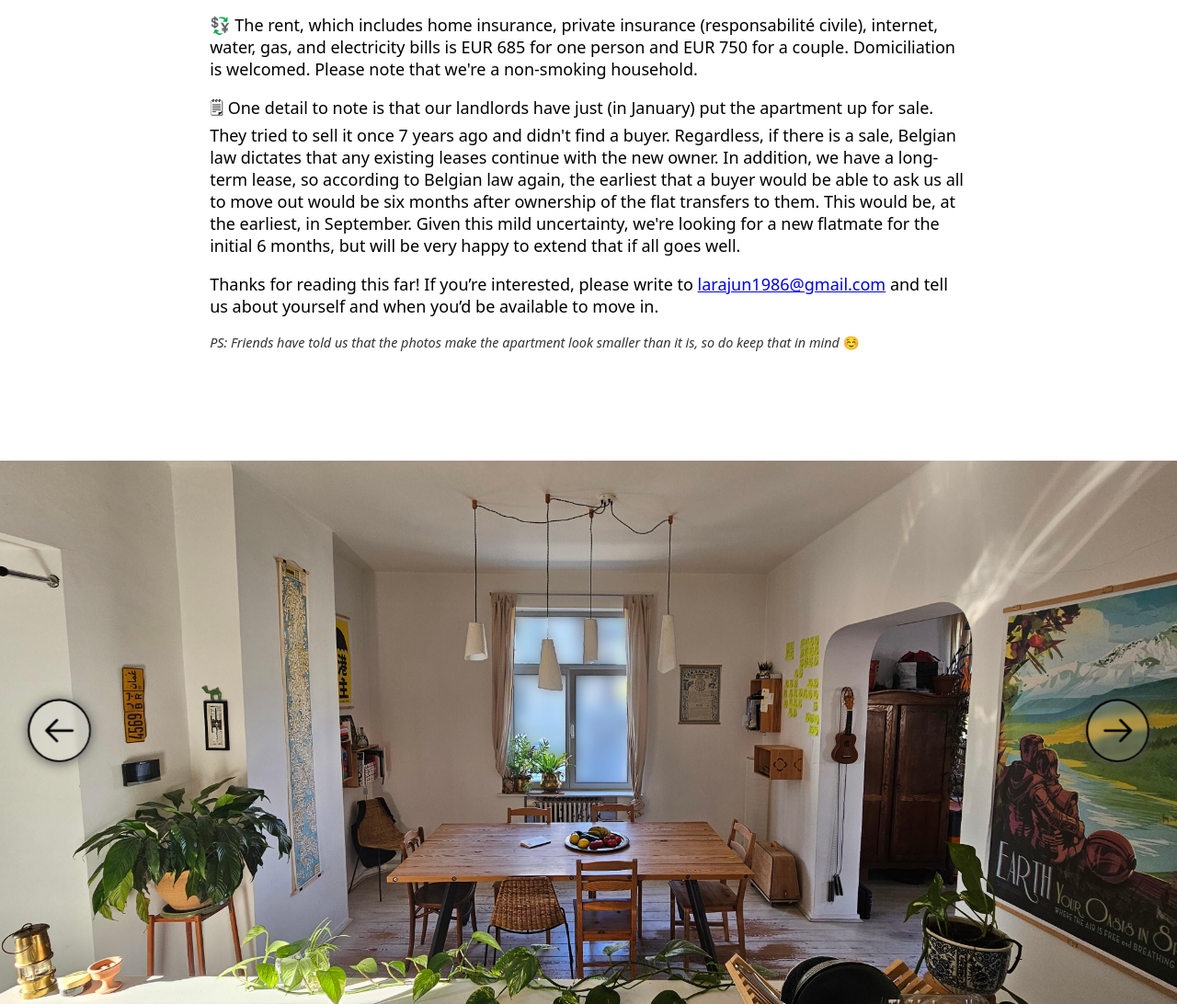
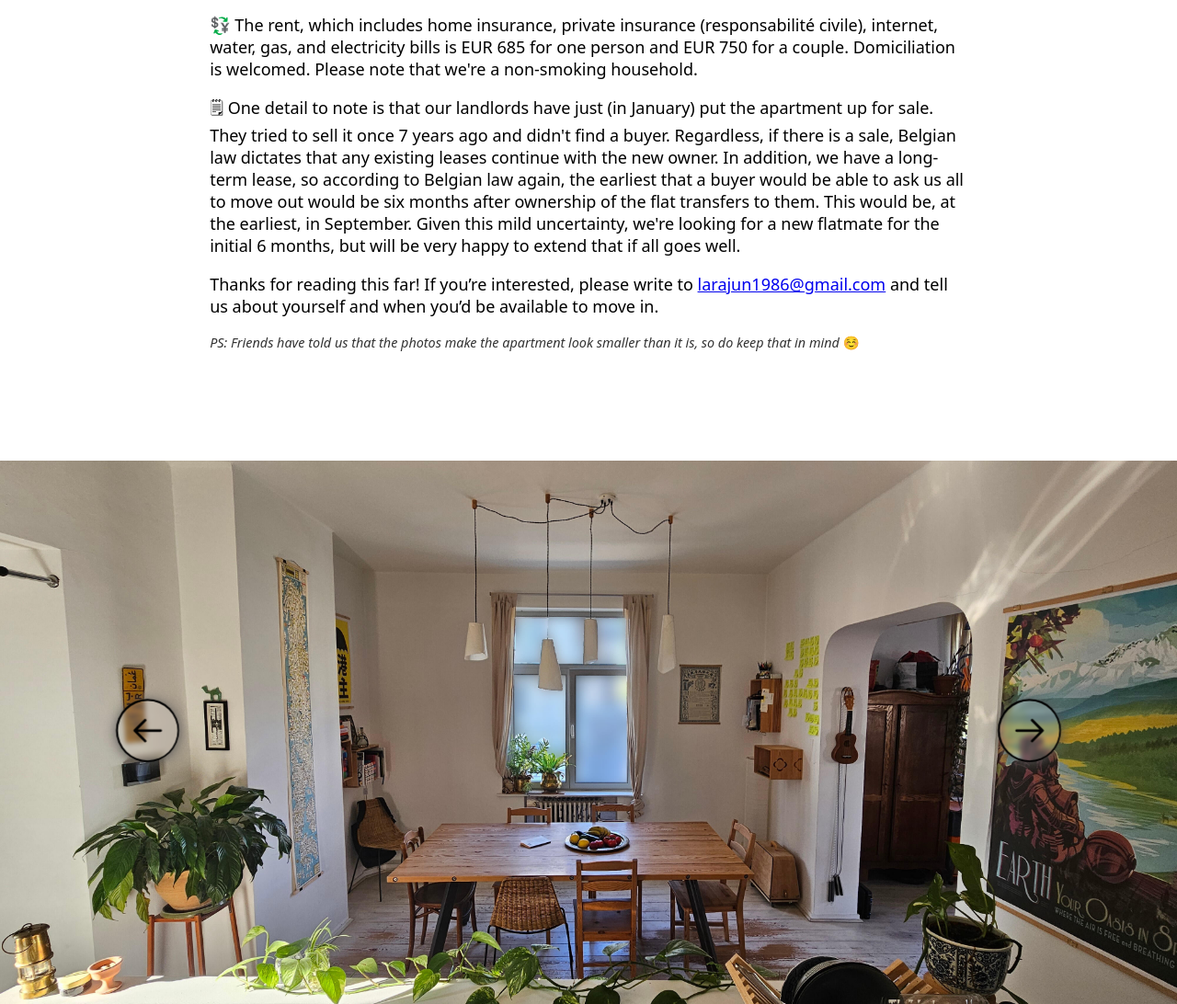
Before and after one commit to larajun/flatmate-search-site-public, a plain HTML site: page index.html in a window 1280 px wide. Shown: the part 1346-2438 px from the top of the page at 92% size. Drawn offline with Linux system fonts and the light colour scheme; a web font is replaced by a local one.

Commit message:
Quick adjustment for carousel  buttons to be closer to center on desktop

```diff
--- a/style.css
+++ b/style.css
@@ -76,11 +76,11 @@ html * {
 }
 
 #carousel button.left {
-  left: 2rem;
+  left: 10%;
 }
 
 #carousel button.right {
-  right: 2rem;
+  right: 10%;
 }
 
 @media screen and (max-width: 900px) {
```
